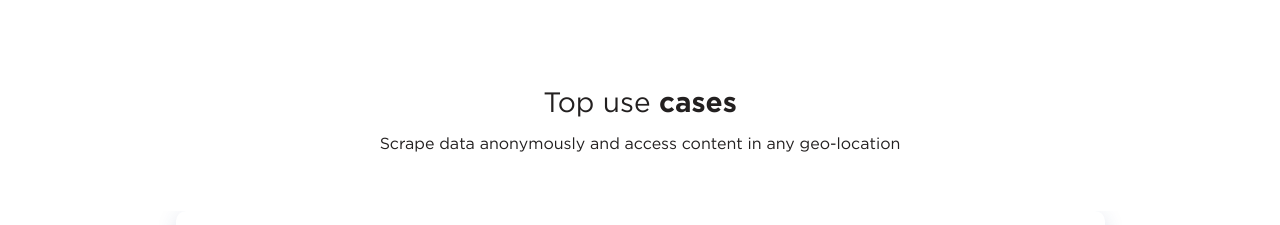
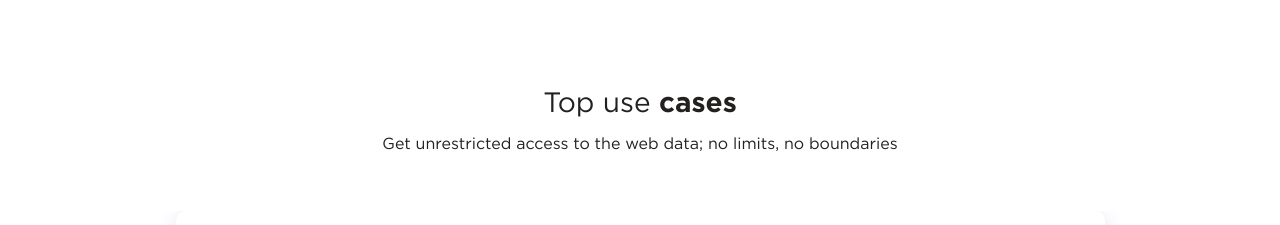
Before and after one commit to F1rman/liveproxies, a Next.js app: page / in a window 1280 px wide. Shown: the part 980-1205 px from the top of the page. Built offline with nearby package versions, Linux system fonts and the light colour scheme.

Commit message:
change tetxt

```diff
--- a/src/modules/home/top_use_cases.jsx
+++ b/src/modules/home/top_use_cases.jsx
@@ -76,7 +76,7 @@ export default function TopUseCases() {
         <h2>
           Top use <span>cases</span>
         </h2>
-        <h3>Scrape data anonymously and access content in any geo-location</h3>
+        <h3>Get unrestricted access to the web data; no limits, no boundaries</h3>
 
         <div className="tile" id="tile-1">
         <div className="overflow_x hide_scroll">
```
